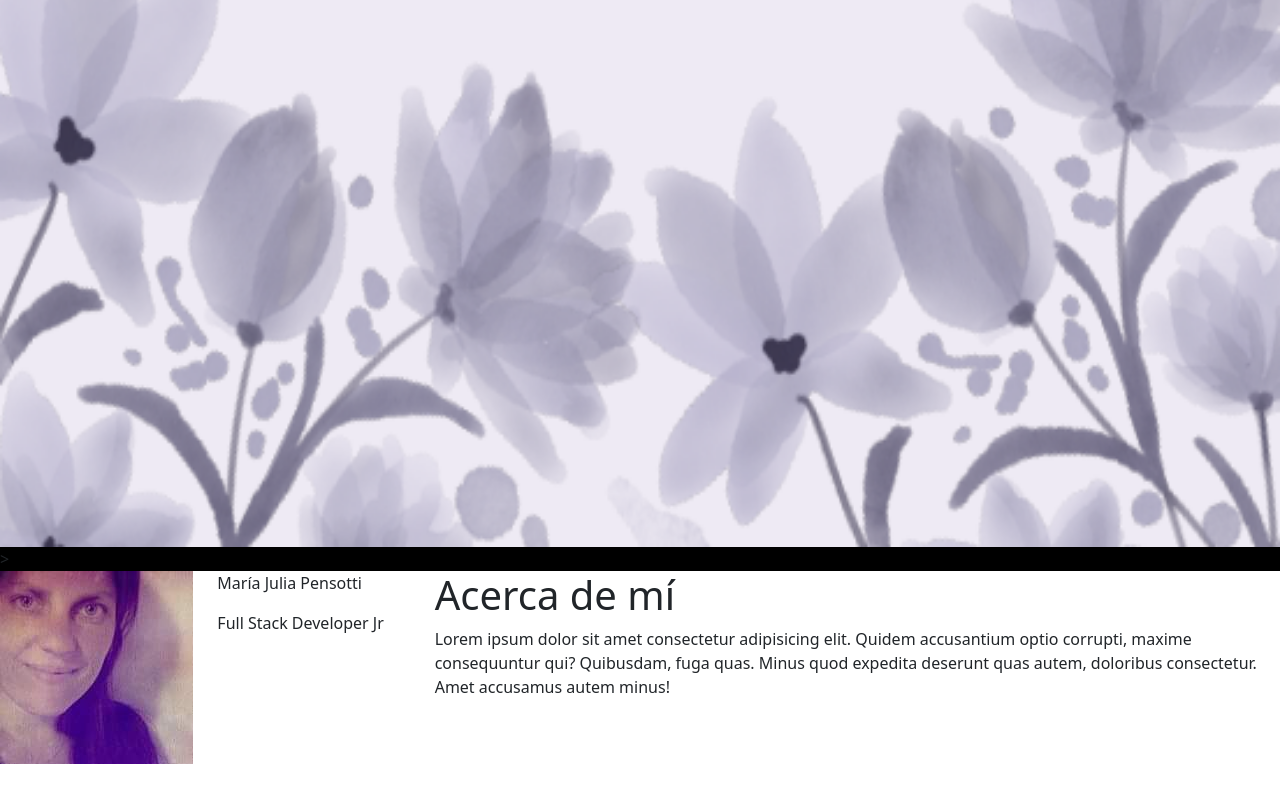
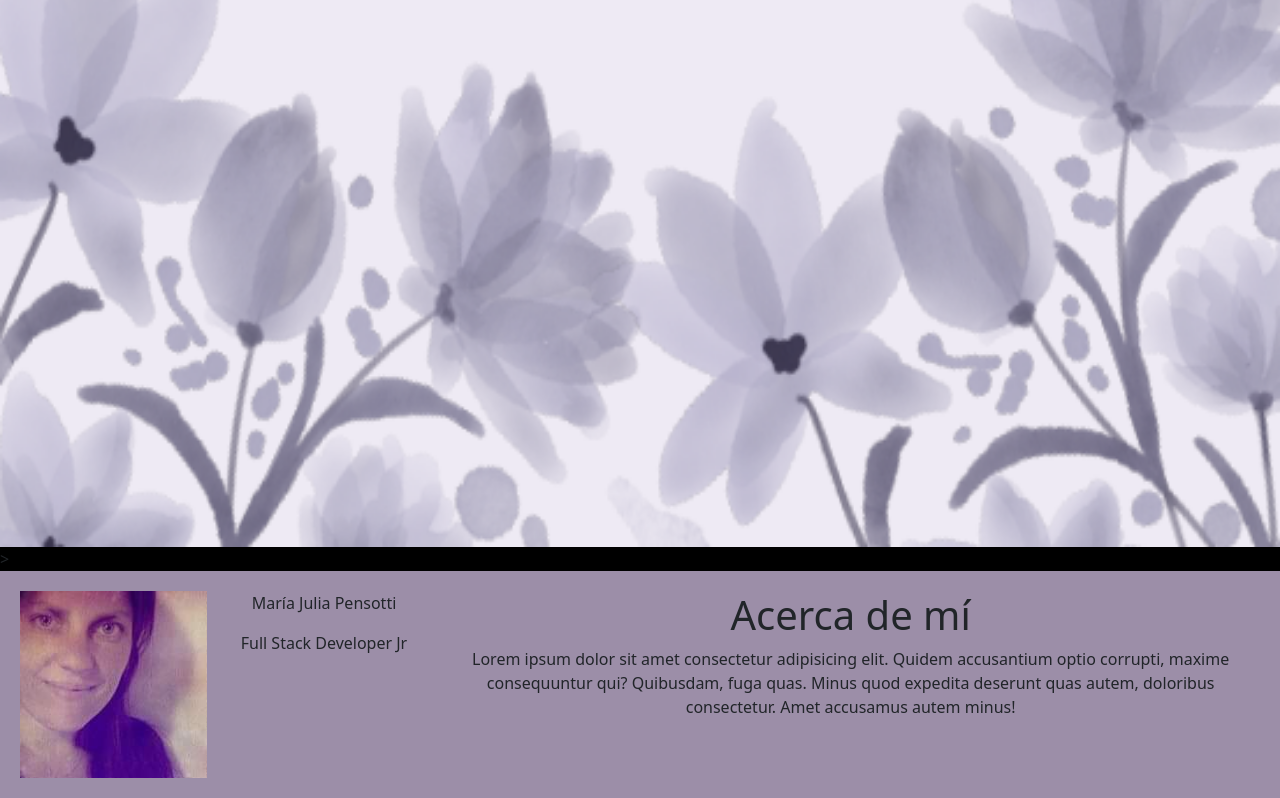
Before and after one commit to Juli6620/Frontend, an Angular app: page / in a window 1280 px wide. Shown: the part 251-1049 px from the top of the page. Before the commit the page ends 1015 px from the top, so only its background shows below. Built offline with nearby package versions, Linux system fonts and the light colour scheme.

Commit message:
etiqueta nombre

```diff
--- a/src/app/components/acerca-de/acerca-de.component.css
+++ b/src/app/components/acerca-de/acerca-de.component.css
@@ -0,0 +1,14 @@
+.row{
+    padding: 20px;
+}
+div{
+    background-color: rgb(156, 142, 168);
+    text-align: center;
+}
+/*etiqueta nombre*/
+#nombre{
+    font-weight: bold;
+    margin-top: 40%;
+    margin-left: 10px;
+
+}
```
